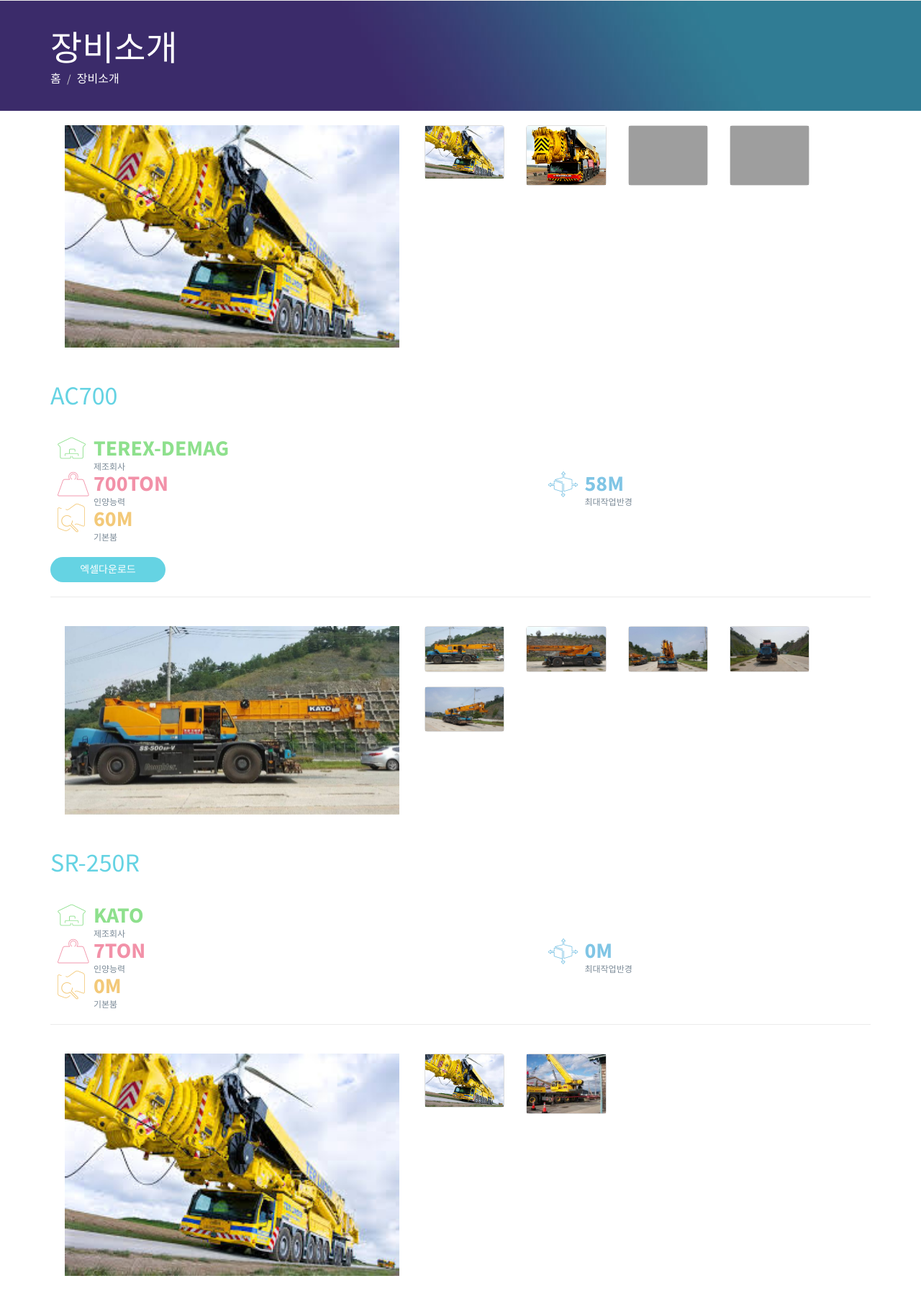
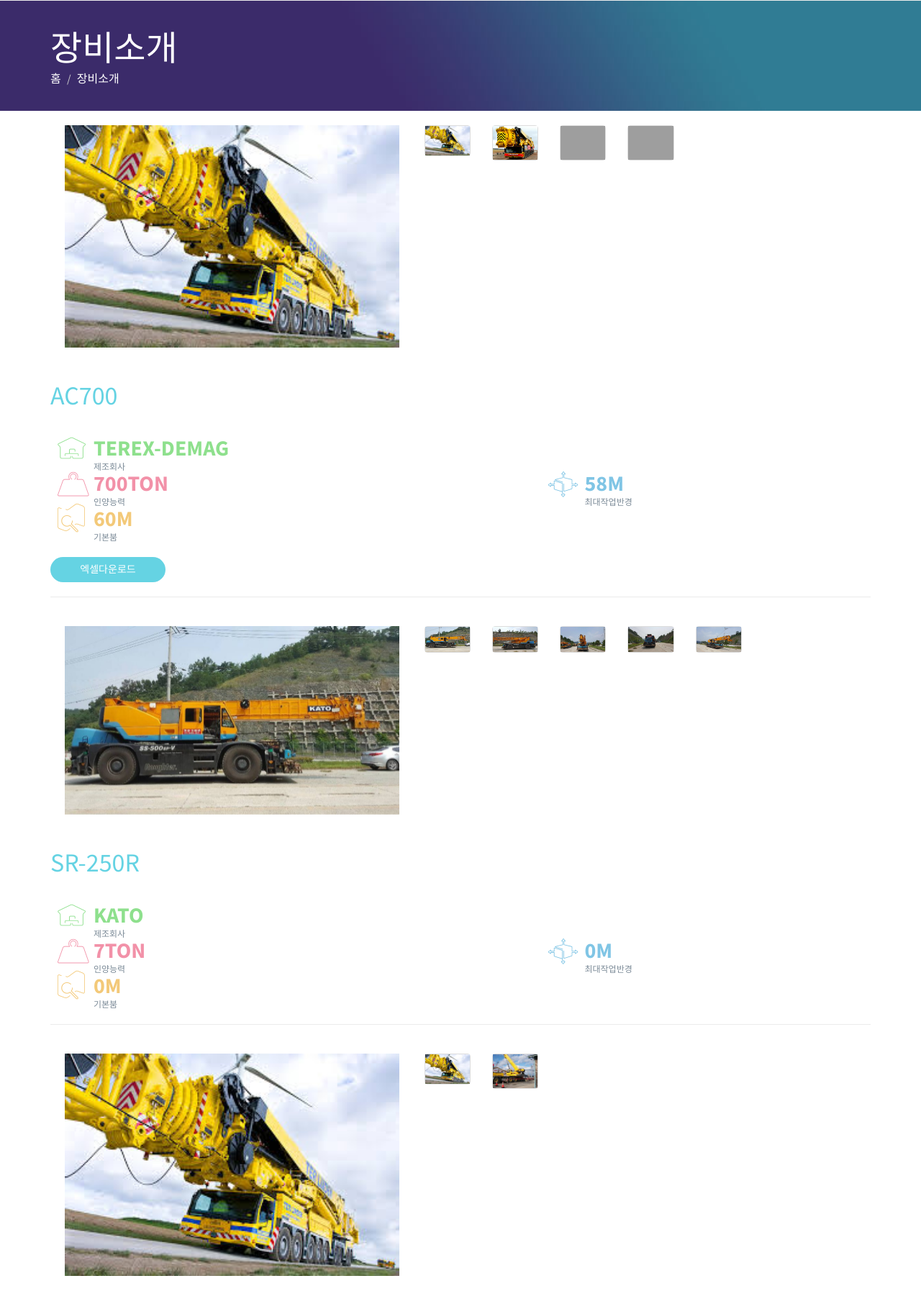
Before and after one commit to pck886/crane, a Django app: page /equipment_intro/ in a window 1280 px wide. Shown: the part 127-1939 px from the top of the page at 72% size. Run offline with Django 3.2, Linux system fonts and the light colour scheme; data comes from the database, SQL or seed files in the repository; some libraries are stand-ins or nearby versions; grey boxes are pictures that could not be loaded.

Commit message:
compatibility & equipmentIntro resizing preview

```diff
--- a/homepage/templates/homepage/base.html
+++ b/homepage/templates/homepage/base.html
@@ -4,7 +4,7 @@
 
 	<head>
 	    <meta charset="utf-8">
-	    <meta http-equiv="X-UA-Compatible" content="IE=edge">
+	    <meta http-equiv="X-UA-Compatible" content="IE=edge, chrome=1">
 	    <meta name="viewport" content="width=device-width, initial-scale=1">
 	    <meta name="description" content="">
 	    <meta name="author" content="">
--- a/homepage/templates/homepage/equipmentIntro.html
+++ b/homepage/templates/homepage/equipmentIntro.html
@@ -66,7 +66,7 @@
 										<!-- Bottom switcher of slider -->
 										<ul class="hide-bullets">
 											{% for image in equipment_intro.images_set.all %}
-											<li class="col-sm-3">
+											<li class="col-sm-2">
 												<a class="thumbnail" id="carousel-selector-{{ forloop.counter0 }}">
 													<img src="{{ image.image.url }}">
 												</a>
```
